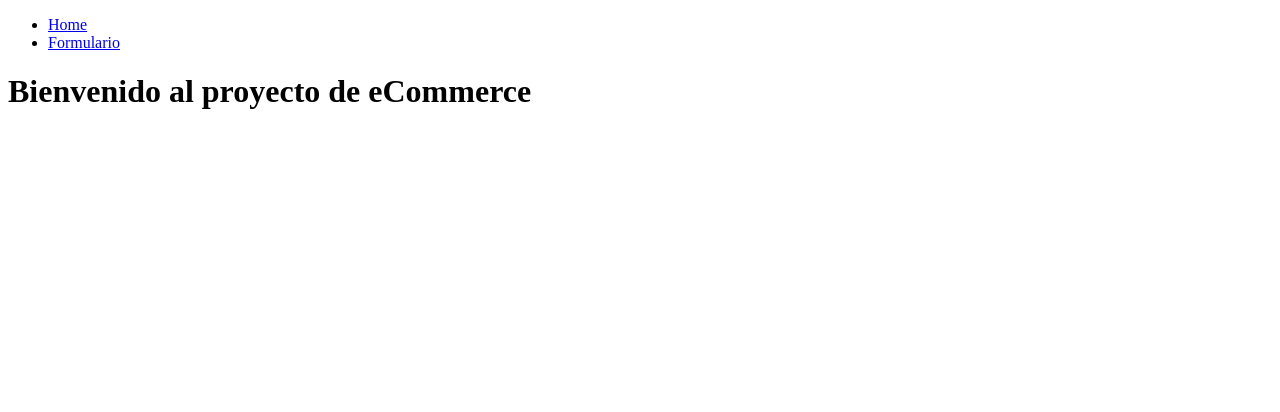
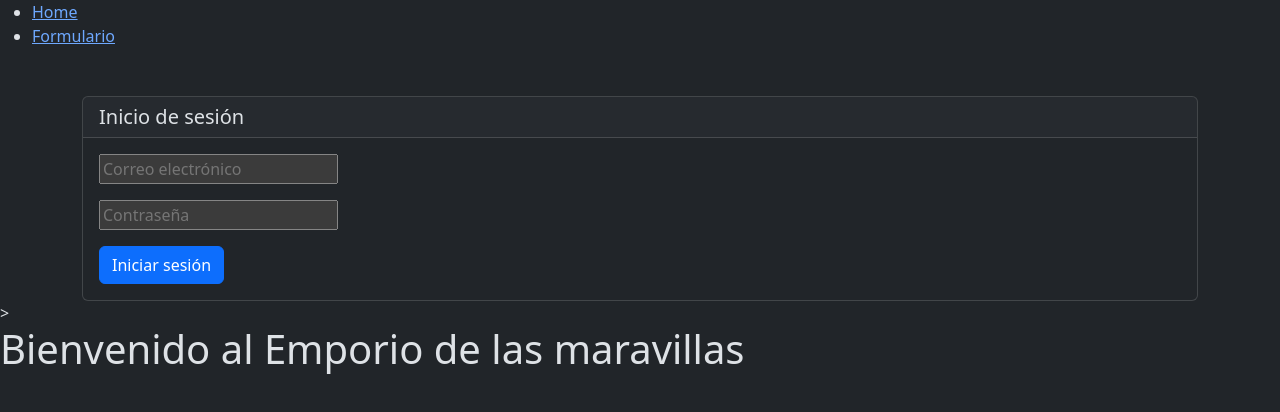
Before and after one commit to octaviorb91/aplicacionesWeb, a plain HTML site: page index.html in a window 1280 px wide. Drawn offline with nearby package versions, Linux system fonts and the light colour scheme.

Commit message:
pantalla de inicio

```diff
--- a/index.html
+++ b/index.html
@@ -5,9 +5,10 @@
     <meta charset="UTF-8">
     <meta name="viewport" content="width=device-width, initial-scale=1.0">
     <title>eCommerce</title>
+    <link href="https://cdn.jsdelivr.net/npm/bootstrap@5.3.8/dist/css/bootstrap.min.css" rel="stylesheet" integrity="sha384-sRIl4kxILFvY47J16cr9ZwB07vP4J8+LH7qKQnuqkuIAvNWLzeN8tE5YBujZqJLB" crossorigin="anonymous">
 </head>
 
-<body>
+<body data-bs-theme="dark">
     <nav>
         <ul>
             <li>
@@ -19,7 +20,33 @@
 
         </ul>
     </nav>
-        <h1>Bienvenido al proyecto de eCommerce</h1>
+
+    <div class="container-md">
+        <div class="card mt-5">
+            <h5 class="card-header">Inicio de sesión</h5>
+            <div class="card-body">
+                <form action="./home.html" method="post">
+                    <div class="mb-3">
+                        <input type="email" name="email" placeholder="Correo electrónico">
+                    </div>
+                    <div class="mb-3">
+                        <input type="password" name="password" placeholder="Contraseña">
+                    </div>
+                    <input type="submit" value="Iniciar sesión" class="btn btn-primary">
+
+                </form>
+            </div>
+        </div>
+
+    </div>
+    >
+
+    </div>
+        <h1>Bienvenido al Emporio de las maravillas</h1>
+
+    <script src="https://cdn.jsdelivr.net/npm/bootstrap@5.3.8/dist/js/bootstrap.bundle.min.js" integrity="sha384-FKyoEForCGlyvwx9Hj09JcYn3nv7wiPVlz7YYwJrWVcXK/BmnVDxM+D2scQbITxI" crossorigin="anonymous"></script>
+    <script src="https://cdn.jsdelivr.net/npm/@popperjs/core@2.11.8/dist/umd/popper.min.js" integrity="sha384-I7E8VVD/ismYTF4hNIPjVp/Zjvgyol6VFvRkX/vR+Vc4jQkC+hVqc2pM8ODewa9r" crossorigin="anonymous"></script>
+    <script src="https://cdn.jsdelivr.net/npm/bootstrap@5.3.8/dist/js/bootstrap.min.js" integrity="sha384-G/EV+4j2dNv+tEPo3++6LCgdCROaejBqfUeNjuKAiuXbjrxilcCdDz6ZAVfHWe1Y" crossorigin="anonymous"></script>
 </body>
 
 </html>
```
